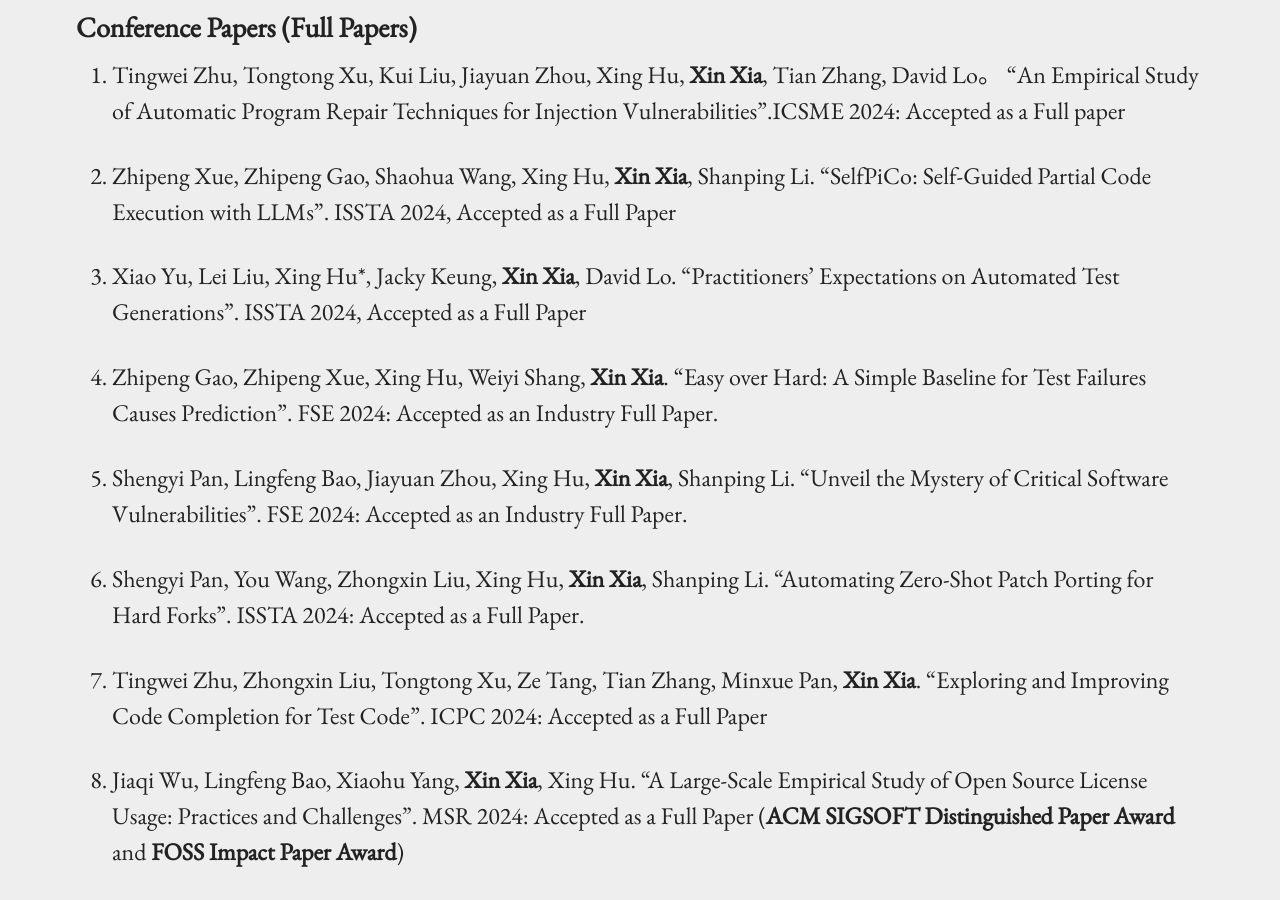
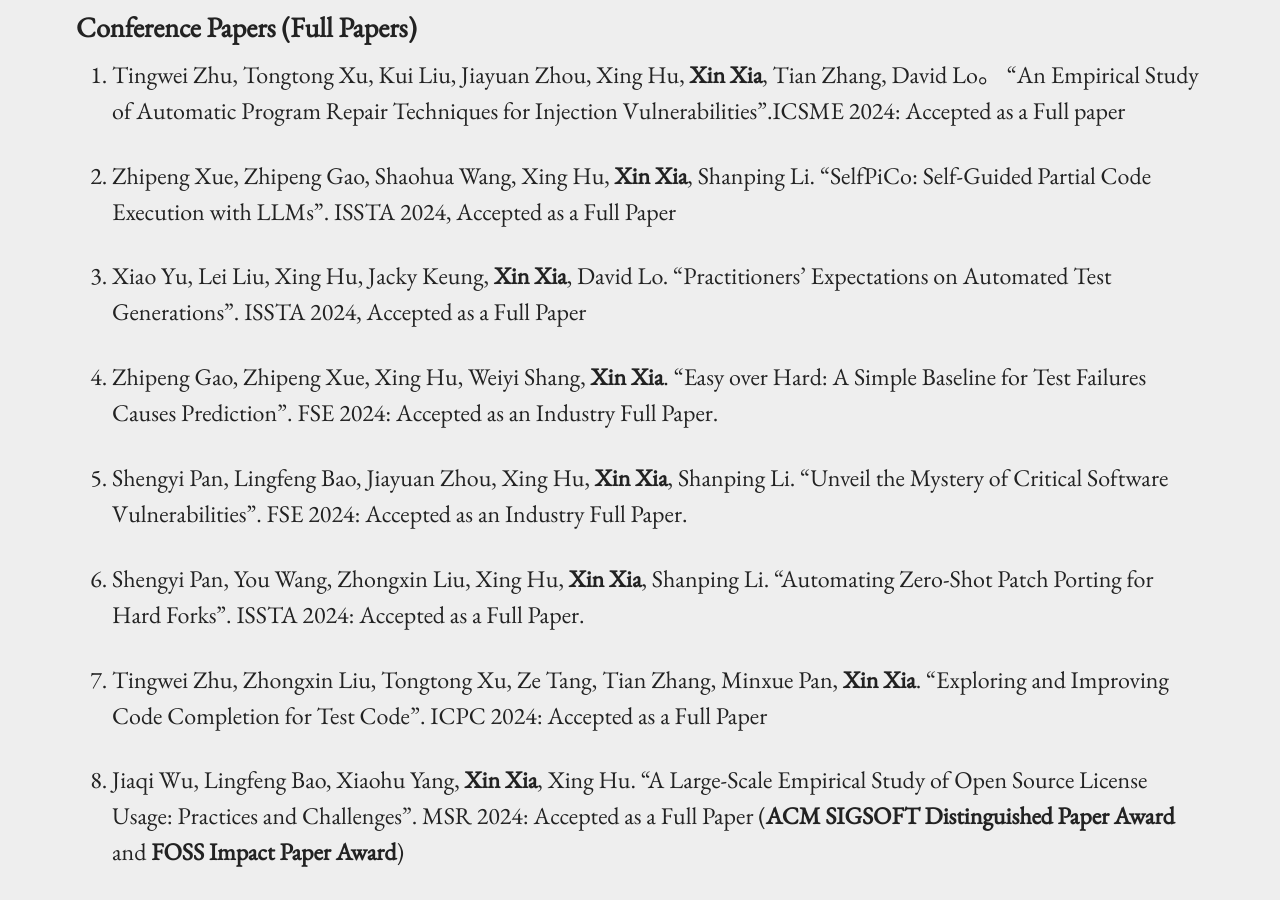
Before and after one commit to xin-xia/xin-xia.github.io, a Jekyll site: the page built from publication.md, in a window 1280 px wide and 900 px high, scrolled down 1784 px. Built offline with Jekyll 4.4.1, drawn with Linux system fonts in a browser that asks for light colours; our own code applies the rules of GitHub Pages for plain Markdown files.

```diff
--- a/publication.md
+++ b/publication.md
@@ -44,7 +44,7 @@ Case Study of Code Clone Detection and Defect Prediction". IEEE Transactions on
 
 175. Zhipeng Xue, Zhipeng Gao, Shaohua Wang, Xing Hu,  <strong>Xin Xia</strong>, Shanping Li. "SelfPiCo: Self-Guided Partial Code Execution with LLMs". ISSTA 2024, Accepted as a Full Paper <br />
 
-174. Xiao Yu, Lei Liu, Xing Hu*, Jacky Keung,  <strong>Xin Xia</strong>, David Lo. "Practitioners’ Expectations on Automated Test Generations". ISSTA 2024, Accepted as a Full Paper <br />
+174. Xiao Yu, Lei Liu, Xing Hu, Jacky Keung,  <strong>Xin Xia</strong>, David Lo. "Practitioners’ Expectations on Automated Test Generations". ISSTA 2024, Accepted as a Full Paper <br />
 
 173. Zhipeng Gao, Zhipeng Xue, Xing Hu, Weiyi Shang, <strong>Xin Xia</strong>.  "Easy over Hard: A Simple Baseline for Test Failures Causes Prediction". FSE 2024: Accepted as an Industry Full Paper.  <br />
 
```
